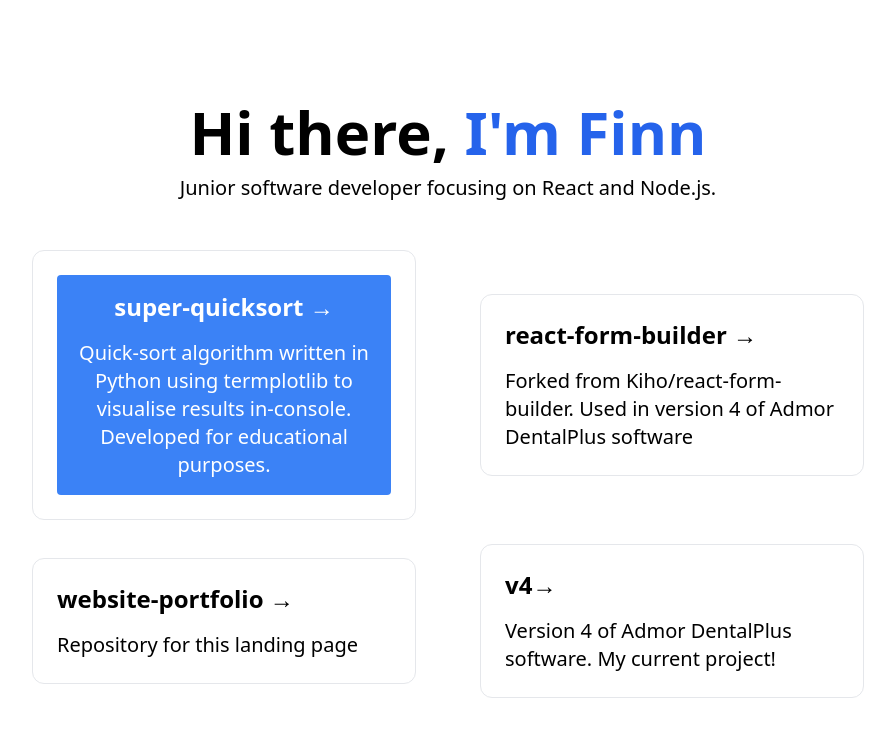
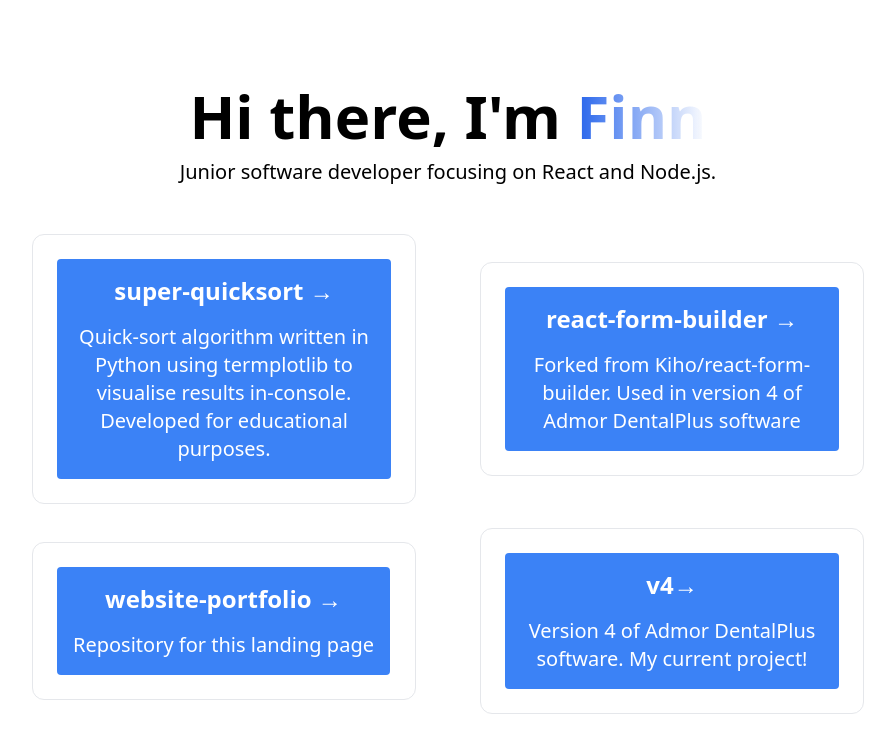
Before and after one commit to finnjefferis/portfolio-site, a Next.js app: page / in a window 1280 px wide. Shown: the top 752 px of the page, without its empty margins (192-1087 px from the left). Built offline with nearby package versions, Linux system fonts and the light colour scheme.

Commit message:
updated buttons, colours and links

```diff
--- a/pages/index.tsx
+++ b/pages/index.tsx
@@ -6,7 +6,11 @@ import React, { useState } from 'react'
 
 
 const Home: NextPage = () => {
+  //individual states for each  button?? research useReducer
   const [anim, setAnim] = useState(false)
+  const [anim1, setAnim1] = useState(false)
+  const [anim2, setAnim2] = useState(false)
+  const [anim3, setAnim3] = useState(false)
 
   return (
     <div className="flex min-h-screen flex-col items-center justify-center py-2">
@@ -17,9 +21,9 @@ const Home: NextPage = () => {
 
       <main className="flex w-full flex-1 flex-col items-center justify-center px-20 text-center">
         <h1 className="text-6xl font-bold">
-          Hi there,{' '}
-          <a className="text-blue-600" href="https://nextjs.org">
-            I'm Finn
+          Hi there, I'm {" "}
+          <a className="font-extrabold text-transparent text-6xl bg-clip-text bg-gradient-to-r from-blue-600 to purple-700" href="https://github.com/finnjefferis">
+            Finn {"    "}
           </a>
         </h1>
 
@@ -58,31 +62,62 @@ const Home: NextPage = () => {
             className="mt-6 w-96 rounded-xl border p-6 text-left hover:text-blue-600 focus:text-blue-600"
 
           >
+            <button
+          className={`${
+            anim1 && "animate-ping"
+          } bg-blue-500 p-4 text-white rounded hover:bg-blue-700 hover:shadow-xl`}
+          onClick={() => {
+            setAnim1(true);
+          }}
+          onAnimationEnd={() => setAnim1(false)}
+          >
             <h3 className="text-2xl font-bold">react-form-builder &rarr;</h3>
             <p className="mt-4 text-xl">
               Forked from Kiho/react-form-builder. Used in version 4 of Admor DentalPlus software
             </p>
+            </button>
           </a>
 
           <a
             href="https://github.com/finnjefferis/with-tailwindcss-app"
             className="mt-6 w-96 rounded-xl border p-6 text-left hover:text-blue-600 focus:text-blue-600"
           >
+            <button
+          className={`${
+            anim2 && "animate-ping"
+          } bg-blue-500 p-4 text-white rounded hover:bg-blue-700 hover:shadow-xl`}
+          onClick={() => {
+            setAnim2(true);
+          }}
+          onAnimationEnd={() => setAnim2(false)}
+          >
+
             <h3 className="text-2xl font-bold">website-portfolio &rarr;</h3>
             <p className="mt-4 text-xl">
               Repository for this landing page
             </p>
+            </button>
           </a>
 
           <a
           href="https://github.com/richard-dentalplus/v4"
-          className="mt-6 w-96 rounded-xl border p-6 text-left hover:text-blue-600 focus:text-blue-600 hover:animate-ping">
+          className="mt-6 w-96 rounded-xl border p-6 text-left hover:text-blue-600 focus:text-blue-600">
+              <button
+          className={`${
+            anim3 && "animate-ping"
+          } bg-blue-500 p-4 text-white rounded hover:bg-blue-700 hover:shadow-xl`}
+          onClick={() => {
+            setAnim3(true);
+          }}
+          onAnimationEnd={() => setAnim3(false)}
+          >
             <h3 className="text-2xl font-bold">v4&rarr;</h3>
             <p className="mt-4 text-xl">
               <div>
                 Version 4 of Admor DentalPlus software. My current project!
               </div>
             </p>
+            </button>
           </a>
         </div>
       </main>
```
